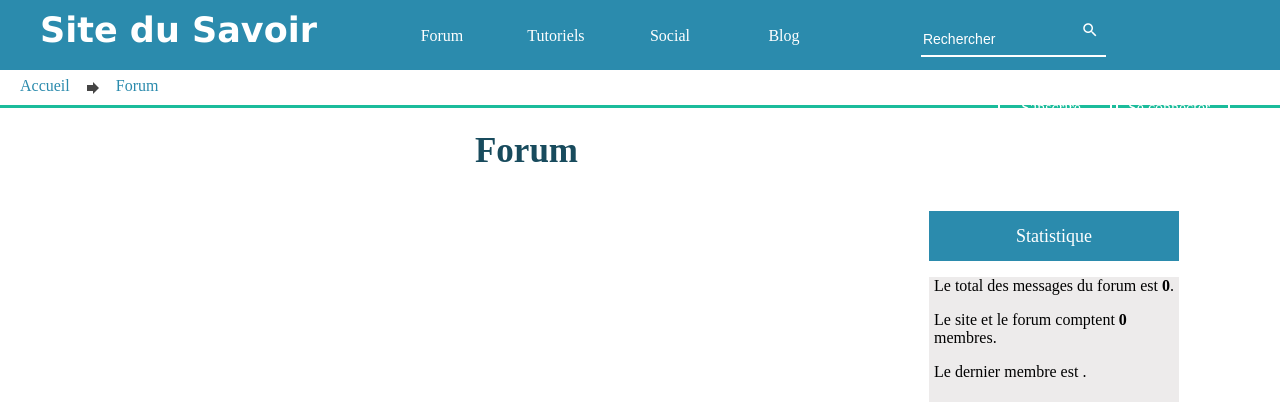
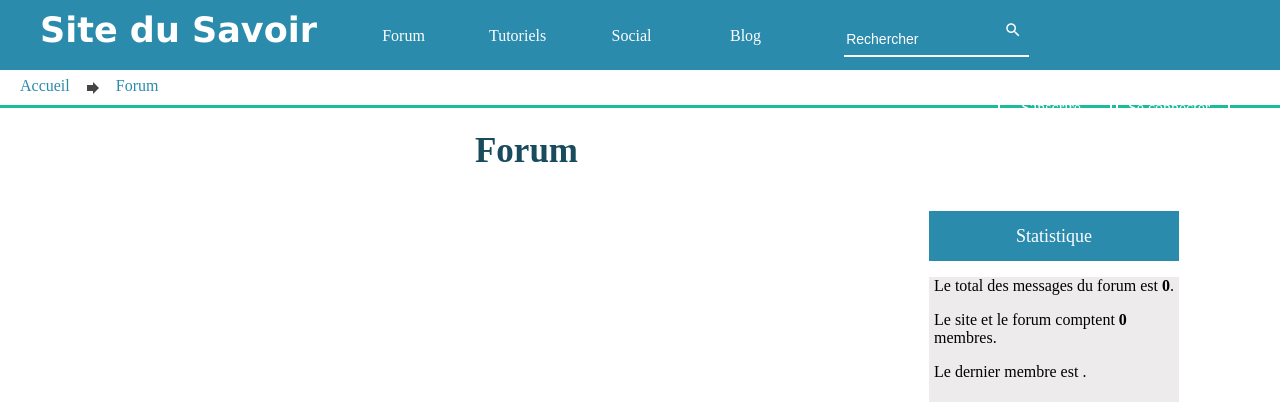
Before and after one commit to malnuxstarck/Sitedusavoir, a PHP site: page /forum/ in a window 1280 px wide. Shown: the top 418 px of the page. Run offline with PHP 8.4, Linux system fonts and the light colour scheme; data that the repository does not hold is empty; some web fonts are replaced.

Commit message:
Debut des medias queries

```diff
--- a/css/style.css
+++ b/css/style.css
@@ -4,7 +4,7 @@
 
  /******************************* Par defaut *******************************
  /*******************************     CSS    ******************************/
-/*
+
 @font-face {
 	font-family: "Euphemia";
     src: url("//db.onlinewebfonts.com/t/5c81010800152b142ea357ccbee8c40e.eot");
@@ -28,7 +28,8 @@
 
 
 @import url(http://fonts.googleapis.com/css?family=Ubuntu:400,700);
-*/
+
+
 
  body,html
  {
@@ -1004,13 +1005,13 @@
 	font-family: Gadugi;
 }
 
-.derniermessage span:nth-child(1)
+.derniermessage span:nth-child(1) , .derniermessagef span:nth-child(1)
 {
 	font-size: 20px;
 	color:#247997;
 }
 
-.infossujet span:nth-child(2) a , .derniermessage span:nth-child(2) a
+.infossujet span:nth-child(2) a , .derniermessage span:nth-child(2) a ,.derniermessagef a
 {
 	color:#1bbc9b;
 }
@@ -1105,7 +1106,7 @@
 .listesforums p span
 {
 	display: block;
-	height: 30px;
+	height: 31px;
 }
 
 
@@ -1148,12 +1149,13 @@
 	padding-top: 0;
 }
 
-.infosforum  , .nombremessages , .derniermessage , .nombresujets
+.infosforum  , .nombremessages , .derniermessagef , .nombresujets
 {
 	margin-left: 5px;
+	margin-top: 1px;
 }
 
-.nombremessages , .derniermessage , .nombresujets
+.nombremessages ,.nombresujets
 {
   text-align: center;
   color:#217998;
@@ -1177,9 +1179,9 @@
 	color:#217998;
 }
 
-.derniermessage
+.derniermessagef
 {
-	width:250px;
+	width:265px;
 }
 
 
@@ -1297,3 +1299,15 @@
 	color: blue;
 
 }
+
+
+
+/***** media queries *****/
+
+@media screen and (max-width:1366px)
+{
+	header > div
+    {
+    	margin-right:2%;
+    }
+}
--- a/forum/index.php
+++ b/forum/index.php
@@ -211,7 +211,7 @@
 
 
 
-                 echo'<p class="derniermessage">
+                 echo'<p class="derniermessagef">
 
                           <span>Dernier message </span>
 
```
